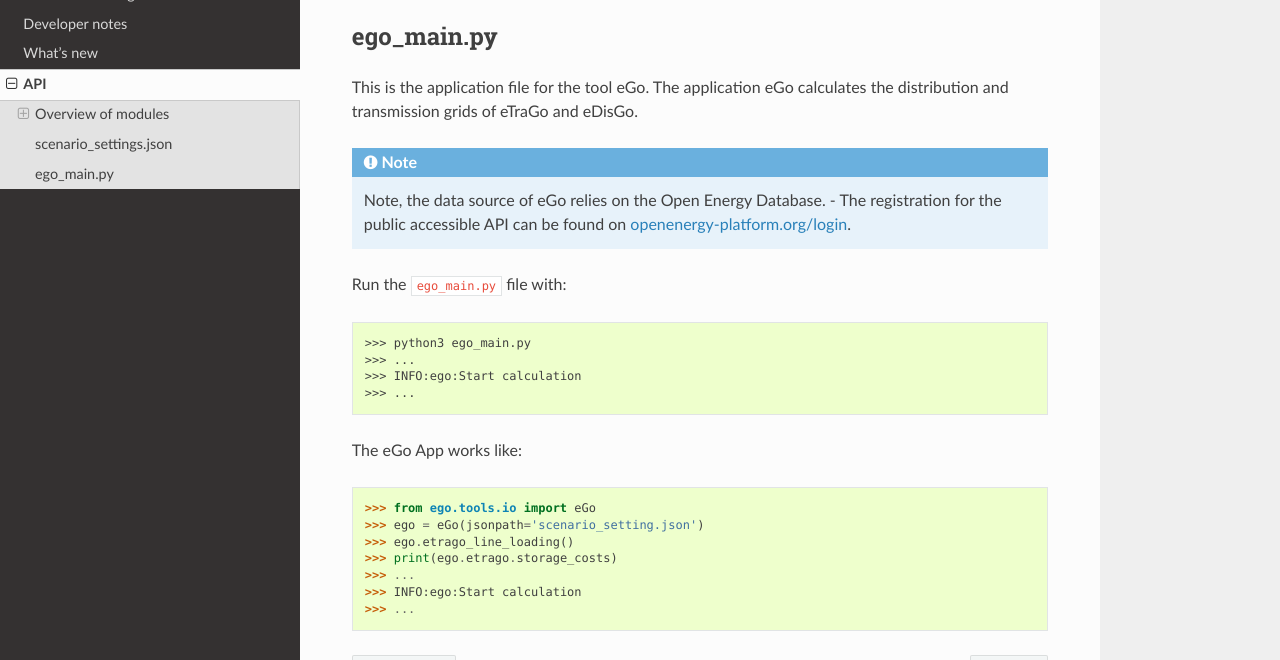
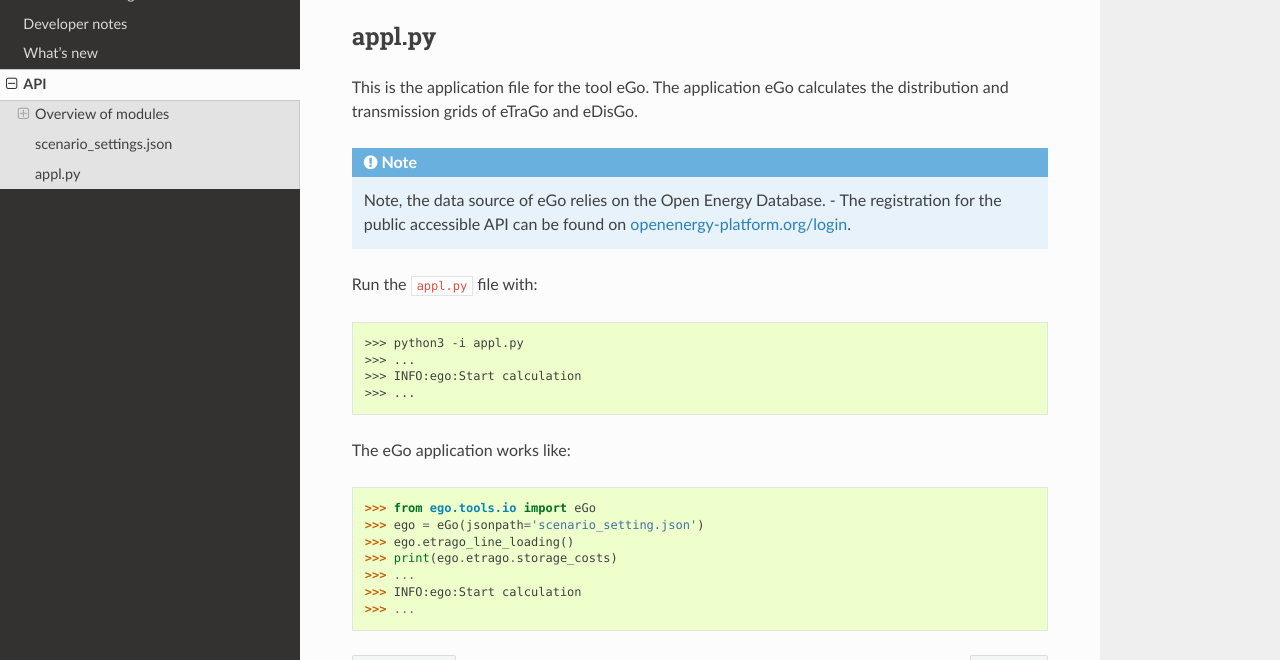
Before and after one commit to openego/eGo, a Sphinx documentation site: the page built from doc/api/modules.rst, in a window 1280 px wide and 900 px high, scrolled down 857 px, cut to the strip 240-900 px from the top of the window. Built offline with Sphinx 7.4.7 and the Read the Docs theme 2.0.0, drawn with Linux system fonts in a browser that asks for light colours; formulas are drawn with MathJax 3.

Commit message:
update docu

```diff
--- a/doc/api/modules.rst
+++ b/doc/api/modules.rst
@@ -71,7 +71,7 @@ The file can be found on
 
 
 
-ego_main.py
+appl.py
 ===========
 
 This is the application file for the tool eGo. The application eGo calculates
@@ -82,16 +82,16 @@ the distribution and transmission grids of eTraGo and eDisGo.
           accessible API can be found on
           `openenergy-platform.org/login <http://openenergy-platform.org/login/>`_.
 
-Run the ``ego_main.py`` file with:
+Run the ``appl.py`` file with:
 
 .. code-block:: bash
 
-   >>> python3 ego_main.py
+   >>> python3 -i appl.py
    >>> ...
    >>> INFO:ego:Start calculation
    >>> ...
 
-The eGo App works like:
+The eGo application works like:
 
 .. code-block:: python
 
```
